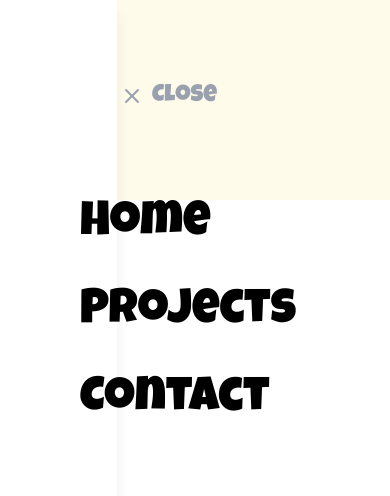
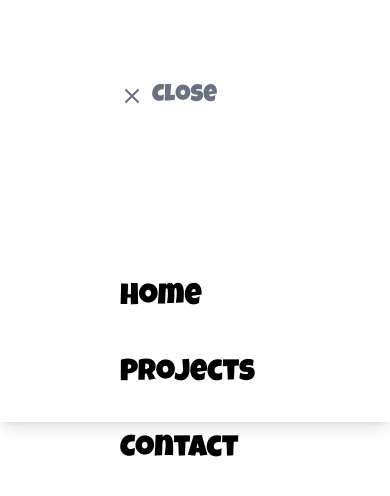
Before and after one commit to PedroWrublak/portfolio, a Next.js app: page / in a window 390 px wide. Both pictures are taken after a click on the element "MENU". Shown: the top 496 px of the page. Built offline with nearby package versions, Linux system fonts and the light colour scheme.

Commit message:
Working on responsive menu

```diff
--- a/src/app/components/Navbar/index.tsx
+++ b/src/app/components/Navbar/index.tsx
@@ -8,7 +8,6 @@ const luckiestGuy = Luckiest_Guy({
 });
 
 type NavBarProps = {
-
   isSidebarOpen: boolean;
   toggleSidebar: () => void;
 };
@@ -18,26 +17,27 @@ function Navbar({ isSidebarOpen, toggleSidebar }: NavBarProps) {
     <header className="bg-amber-50 h-50">
       {/* Menu */}
       <nav>
-        <div
-          className="fixed top-20 left-30 flex items-center gap-2 z-50 hover:opacity-40 text-black"
-          onClick={toggleSidebar}
-        >
+        <div className="fixed top-20 left-30 z-50" onClick={toggleSidebar}>
           {isSidebarOpen ? (
-            <>
-              <X className={`${luckiestGuy.className} w-6 h-6 text-2xl hover:opacity-40 text-gray-400 select-none cursor-pointer`} />
+            <div className="flex items-center gap-2 text-gray-500 hover:text-red-400">
+              <X
+                className={`${luckiestGuy.className} w-6 h-6 text-2xl  select-none cursor-pointer`}
+              />
               <span
-                className={`${luckiestGuy.className} text-2xl hover:opacity-40 text-gray-400 select-none cursor-pointer`}
-              >Close</span>
-            </>
+                className={`${luckiestGuy.className} text-2xl  select-none cursor-pointer`}
+              >
+                Close
+              </span>
+            </div>
           ) : (
-            <>
+            <div className="flex items-center gap-2 text-black hover:opacity-50">
               <Menu className="w-6 h-6" />
               <span
                 className={`font-medium text-2xl select-none uppercase cursor-pointer ${luckiestGuy.className}`}
               >
                 Menu
               </span>
-            </>
+            </div>
           )}
         </div>
       </nav>
--- a/src/app/components/SideBar/index.tsx
+++ b/src/app/components/SideBar/index.tsx
@@ -1,25 +1,37 @@
 import { X } from "lucide-react";
-import { Luckiest_Guy } from 'next/font/google';
+import { Luckiest_Guy } from "next/font/google";
 
 const luckiestGuy = Luckiest_Guy({
-    subsets: ['latin'],
-    weight: '400',
+  subsets: ["latin"],
+  weight: "400",
 });
-
 
 type SideBarProps = {
   isOpen: boolean;
   onClose: () => void;
-}
+};
 
 function SideBar({ isOpen, onClose }: SideBarProps) {
   return (
     <div
-        className={`fixed top-0 left-0 h-full w-[30%] bg-white  shadow-lg transform transition-transform duration-300 z-40 ${isOpen ? "translate-x-0" : "-translate-x-full"}`}>
-            <ul className={`mt-50 px-20 space-y-10 flex flex-col justify-center ${luckiestGuy.className} text-black select-none`}>
-                <li className="text-5xl hover:text-blue-400 cursor-pointer">Home</li>
-                <li className="text-5xl hover:text-blue-400 cursor-pointer">Projects</li>
-                <li className="text-5xl hover:text-blue-400 cursor-pointer">Contact</li>
+      className={`fixed  z-40  bg-white  shadow-lg transition-transform duration-300  ${luckiestGuy.className}
+
+        md:top-0 md:left-0 md:h-full md:w-[30%] translate-x-0
+        ${isOpen ? "translate-x-0" : "md:-translate-x-full"}
+
+        top-0 left-0 w-full h-[50%]
+        ${isOpen ? "translate-y-0" : "-translate-y-full"}
+
+        md:translate-y-0
+
+        `}
+    >
+      <ul
+        className={`mt-70 px-30 space-y-10 flex flex-col justify-cente text-3xl md:text-5xl text-black select-none`}
+      >
+        <li onClick={onClose} className="hover:text-blue-400 cursor-pointer">Home</li>
+        <li onClick={onClose} className="hover:text-blue-400 cursor-pointer">Projects</li>
+        <li onClick={onClose} className="hover:text-blue-400 cursor-pointer">Contact</li>
       </ul>
     </div>
   );
```
Lines whose indentation alone changed are shown as unchanged.
